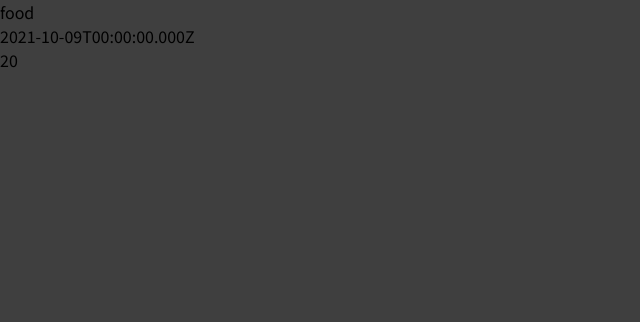
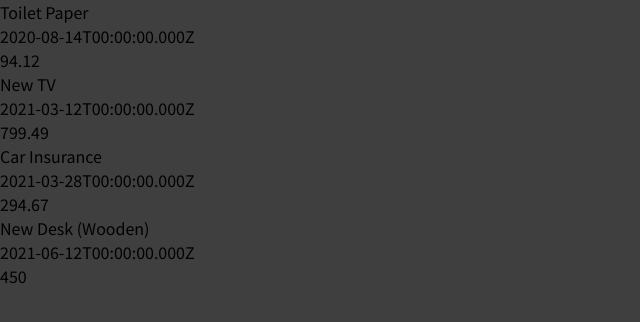
Before and after one commit to igdkaur/expense-tracker, a React (Create React App) app: page / in a window 1280 px wide. Shown: the top 322 px of the page, without its empty margins (0-640 px from the left). Built offline with nearby package versions, Linux system fonts and the light colour scheme.

Commit message:
move data to app component

```diff
--- a/src/App.js
+++ b/src/App.js
@@ -1,10 +1,52 @@
 import ExpenseItem from "./components/ExpenseItem";
 
+const expenses = [
+  {
+    id: "e1",
+    title: "Toilet Paper",
+    amount: 94.12,
+    date: new Date(2020, 7, 14),
+  },
+  { id: "e2", title: "New TV", amount: 799.49, date: new Date(2021, 2, 12) },
+  {
+    id: "e3",
+    title: "Car Insurance",
+    amount: 294.67,
+    date: new Date(2021, 2, 28),
+  },
+  {
+    id: "e4",
+    title: "New Desk (Wooden)",
+    amount: 450,
+    date: new Date(2021, 5, 12),
+  },
+];
 
 function App() {
   return (
     <div>
-      <ExpenseItem/>
+      <ExpenseItem
+        title={expenses[0].title}
+        amount={expenses[0].amount}
+        expenseDate={expenses[0].date}
+      />
+      <ExpenseItem
+        title={expenses[1].title}
+        amount={expenses[1].amount}
+        expenseDate={expenses[1].date}
+      />
+
+      <ExpenseItem
+        title={expenses[2].title}
+        amount={expenses[2].amount}
+        expenseDate={expenses[2].date}
+      />
+      <ExpenseItem
+        title={expenses[3].title}
+        amount={expenses[3].amount}
+        expenseDate={expenses[3].date}
+      />
+
     </div>
   );
 }
--- a/src/components/ExpenseItem.js
+++ b/src/components/ExpenseItem.js
@@ -1,16 +1,17 @@
 import React from "react";
 
-const ExpenseItem = () => {
-  const title = "food";
-  const expenseDate = new Date(2021,9,9)
-  const amount = 20;
+const ExpenseItem = (props) => {
+
+
   return (
     <div>
-      <div>{title}</div>
-      <div>{expenseDate.toISOString()}</div>
-      <div>{amount}</div>
+      <div>{props.title}</div>
+      <div>{props.expenseDate.toISOString()}</div>
+      <div>{props.amount}</div>
     </div>
   );
 };
 
 export default ExpenseItem;
+
+// now move expense to app.js as an array of objects and pass it to expense item
```
Also changed, not shown: 1 other file (tests, documents, lock files or other folders).
